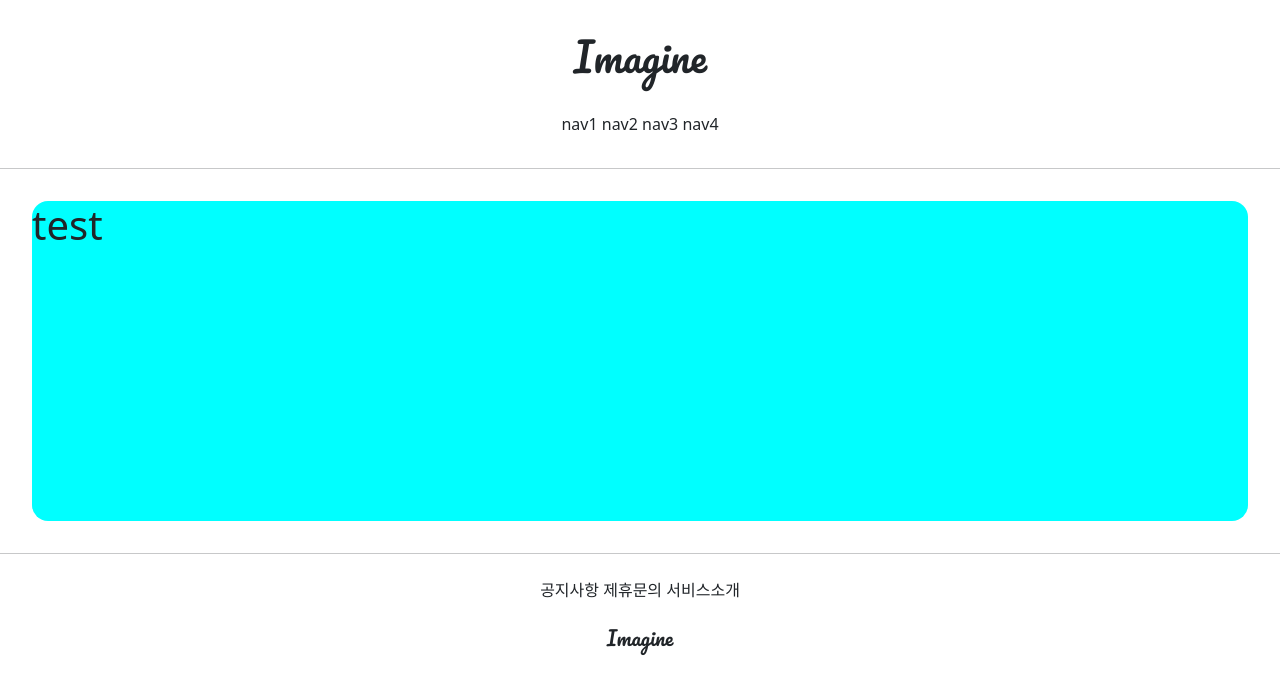
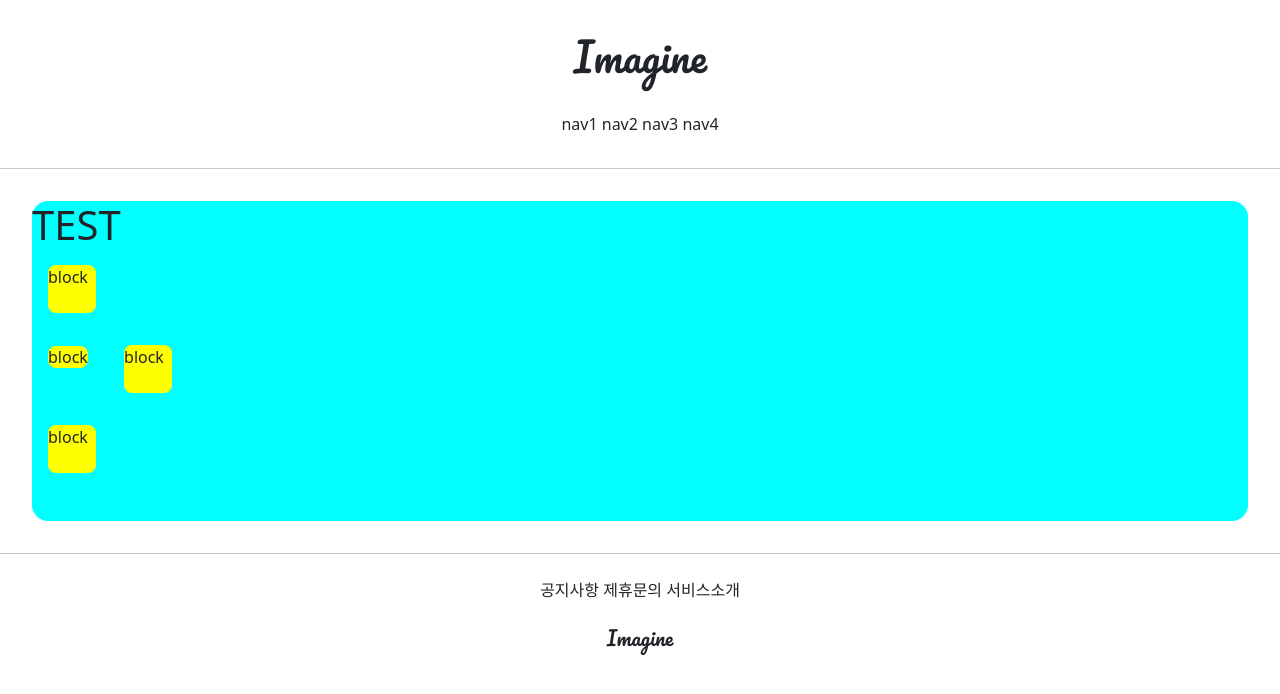
Before and after one commit to limajin/Django_pinterest, a Django app: page /accounts/hello_world/ in a window 1280 px wide. Shown: the top 694 px of the page. Run offline with Django 3.2, Linux system fonts and the light colour scheme.

Commit message:
7/6 commit 3

```diff
--- a/accountapp/templates/accountapp/hello_world.html
+++ b/accountapp/templates/accountapp/hello_world.html
@@ -2,8 +2,29 @@
 
 {% block content %}
 
+    <style>
+
+        .testing{
+            background-color: yellow;
+            margin: 1rem;
+            height: 48px;
+            width: 48px;
+            border-radius: .5rem;
+        }
+
+    </style>
+
     <div style ="height : 20rem; background-color:aqua; margin: 2rem; border-radius: 1rem;">
-        <h1>test</h1>
+        <h1>TEST</h1>
+
+    <div class="testing" style ="display: block">block</div>
+    <div class="testing" style ="display: inline">block</div>
+    <div class="testing" style ="display: inline-block">block</div>
+    <div class="testing" style ="display: none">block</div>
+    <div class="testing">block</div>
+
+
+
     </div>
 
 {% endblock %}
```
